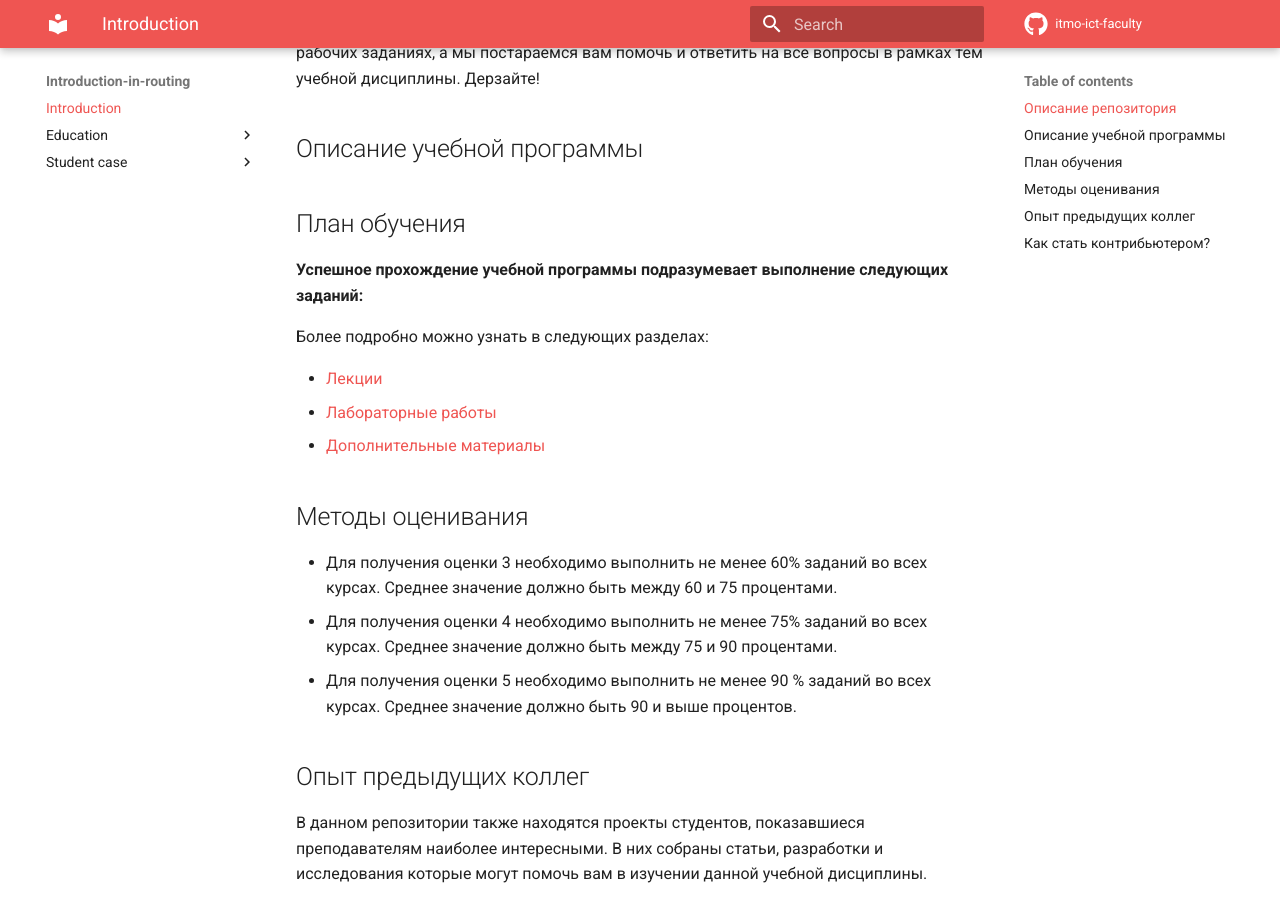
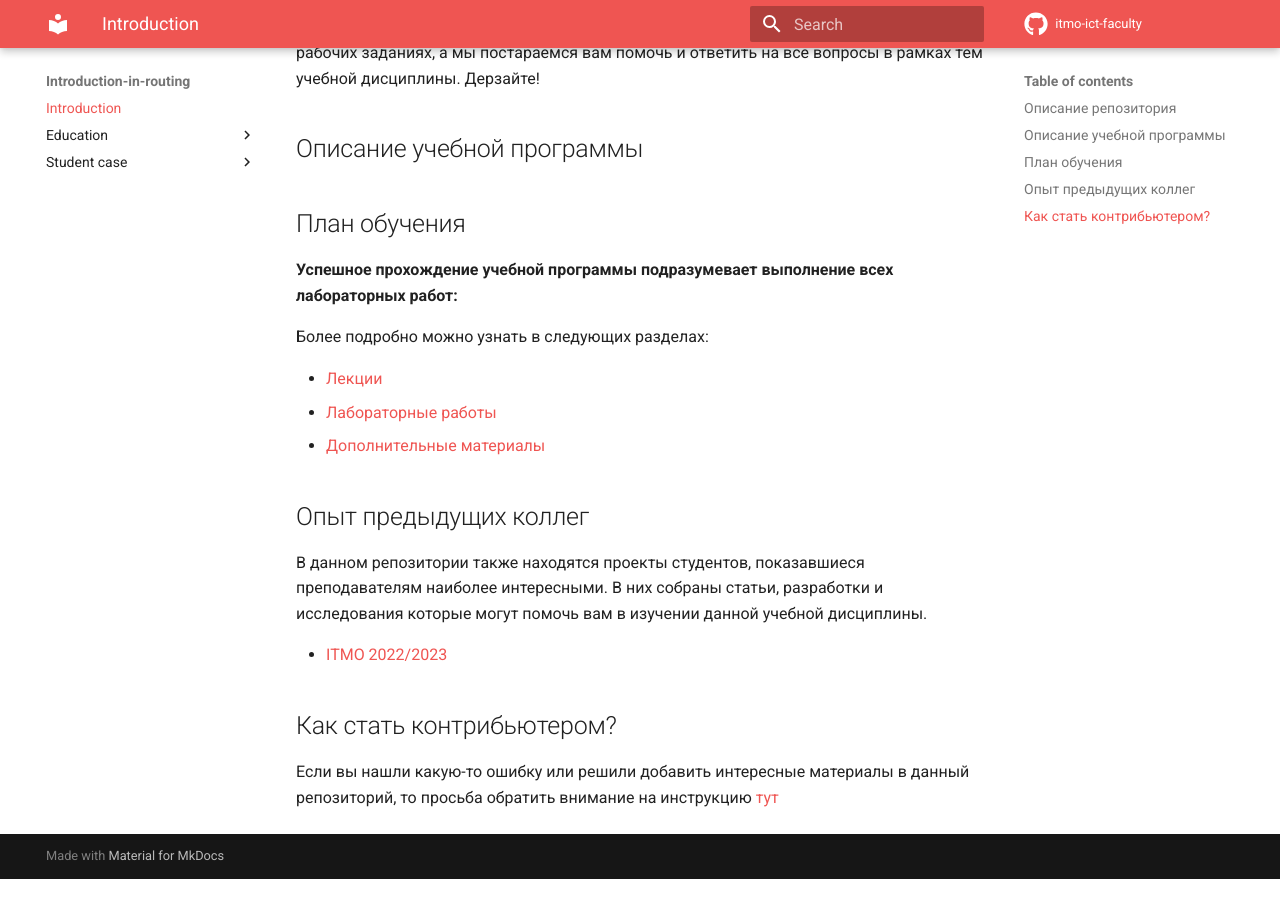
Before and after one commit to itmo-ict-faculty/introduction-in-routing, an MkDocs documentation site: the page built from docs/index.md, in a window 1280 px wide and 900 px high, scrolled down 453 px. Built offline with MkDocs 1.6.1 and Material for MkDocs 9.7.7, drawn with Linux system fonts in a browser that asks for light colours; comment, search, counter and statistics services are not loaded; after the commit the page ends 1332 px from its top, so only the background shows below that.

Commit message:
Update materials

```diff
--- a/docs/index.md
+++ b/docs/index.md
@@ -10,7 +10,7 @@
 
 
 ## План обучения
-**Успешное прохождение учебной программы подразумевает выполнение следующих заданий:**
+**Успешное прохождение учебной программы подразумевает выполнение всех лабораторных работ:**
 
 
 Более подробно можно узнать в следующих разделах:
@@ -19,10 +19,10 @@
 - [Лабораторные работы](https://itmo-ict-faculty.github.io/introduction-in-routing/education/labs)
 - [Дополнительные материалы](https://itmo-ict-faculty.github.io/introduction-in-routing/education/additional_materials.md)
 
-## Методы оценивания
+<!-- ## Методы оценивания
 - Для получения оценки 3 необходимо выполнить не менее 60% заданий во всех курсах. Среднее значение должно быть между 60 и 75 процентами.
 - Для получения оценки 4 необходимо выполнить не менее 75% заданий во всех курсах. Среднее значение должно быть между 75 и 90 процентами.
-- Для получения оценки 5 необходимо выполнить не менее 90 % заданий во всех курсах. Среднее значение должно быть 90 и выше процентов.
+- Для получения оценки 5 необходимо выполнить не менее 90 % заданий во всех курсах. Среднее значение должно быть 90 и выше процентов.  -->
 
 ## Опыт предыдущих коллег
 В данном репозитории также находятся проекты студентов, показавшиеся преподавателям наиболее интересными. В них собраны статьи, разработки и исследования которые могут помочь вам в изучении данной учебной дисциплины.
```
Also changed, not shown: docs/education/labs.md (+5 -5 lines).
